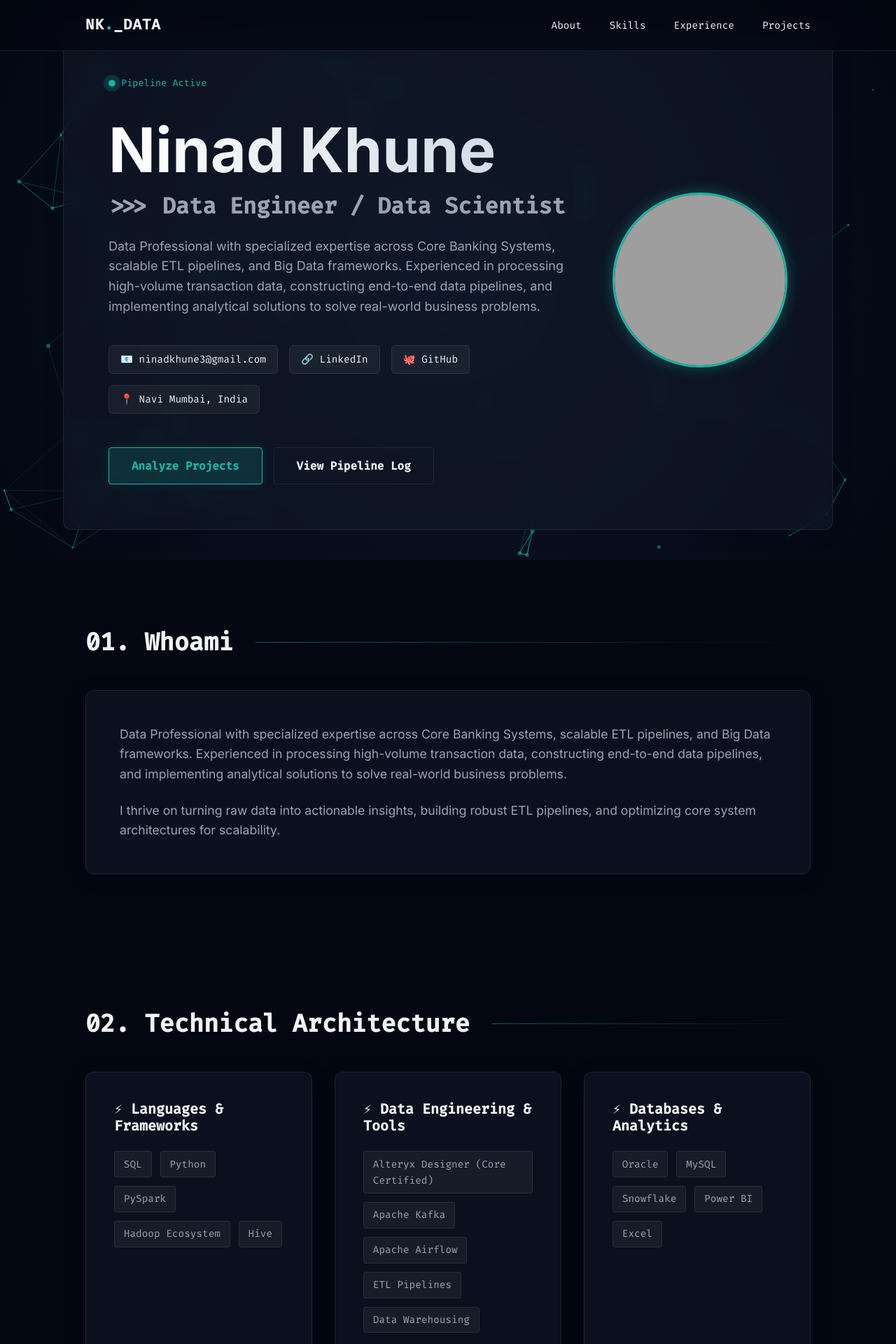
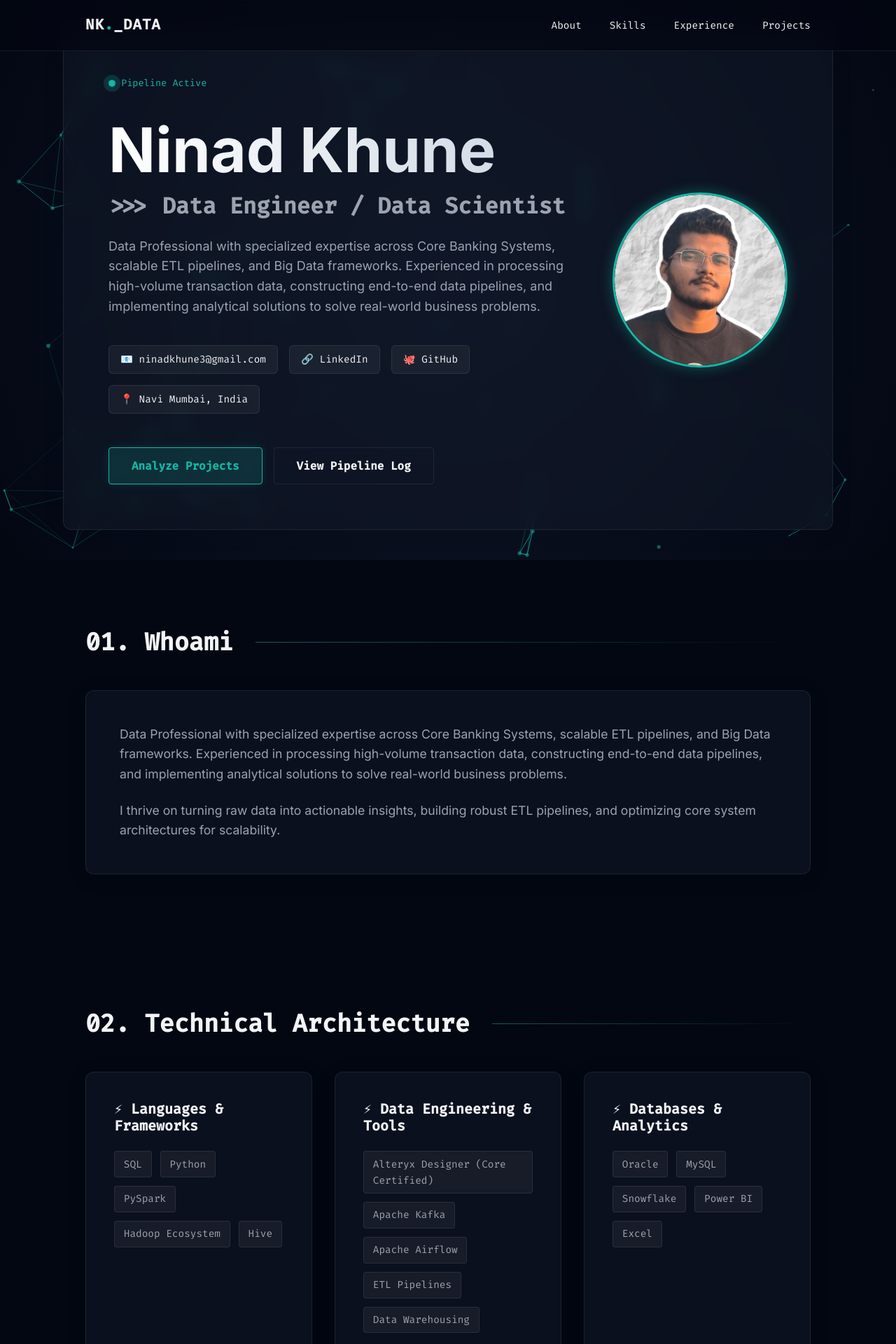
Before and after one commit to khuneninad/NinadKhunePortFolio, a Flask app: page / in a window 1280 px wide. Shown: the top 1920 px of the page at 70% size. Run offline with Flask 3, Linux system fonts and the light colour scheme; grey boxes are pictures that could not be loaded.

Commit message:
feat: add dynamic portfolio template and fix profile image path

```diff
--- a/index.html
+++ b/index.html
@@ -36,7 +36,7 @@
                         </div>
                     </div>
                     <div style="flex-shrink: 0; text-align: center;">
-                        <img src="static/profile.png.png" alt="Profile Image" style="width: 250px; height: 250px; border-radius: 50%; object-fit: cover; border: 3px solid #14b8a6; box-shadow: 0 0 20px rgba(20, 184, 166, 0.4);">
+                        <img src="./static/profile.png" alt="Profile Image" style="width: 250px; height: 250px; border-radius: 50%; object-fit: cover; border: 3px solid #14b8a6; box-shadow: 0 0 20px rgba(20, 184, 166, 0.4);">
                     </div>
                 </div>
             </div>
--- a/templates/index.html
+++ b/templates/index.html
@@ -50,8 +50,8 @@
                     </div>
 
                     <div class="hero-image">
-                        <!-- Make sure to place your image as 'profile.png.png' in the 'static' folder -->
-                        <img src="{{ url_for('static', filename='profile.png.png') }}" alt="{{ data.profile.name }}" class="profile-img">
+                        <!-- Make sure to place your image as 'profile.png' in the 'static' folder -->
+                        <img src="{{ url_for('static', filename='profile.png') }}" alt="{{ data.profile.name }}" class="profile-img">
                     </div>
                 </div>
             </div>
```
